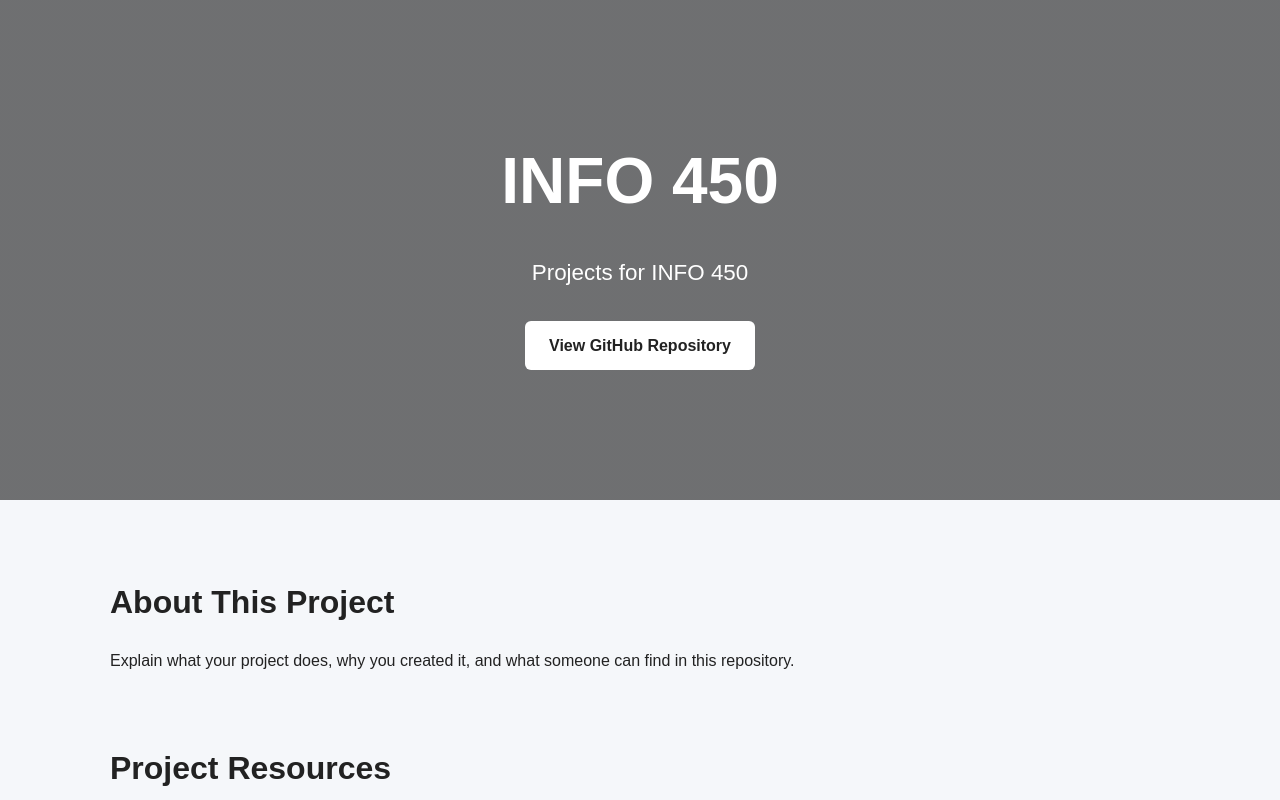
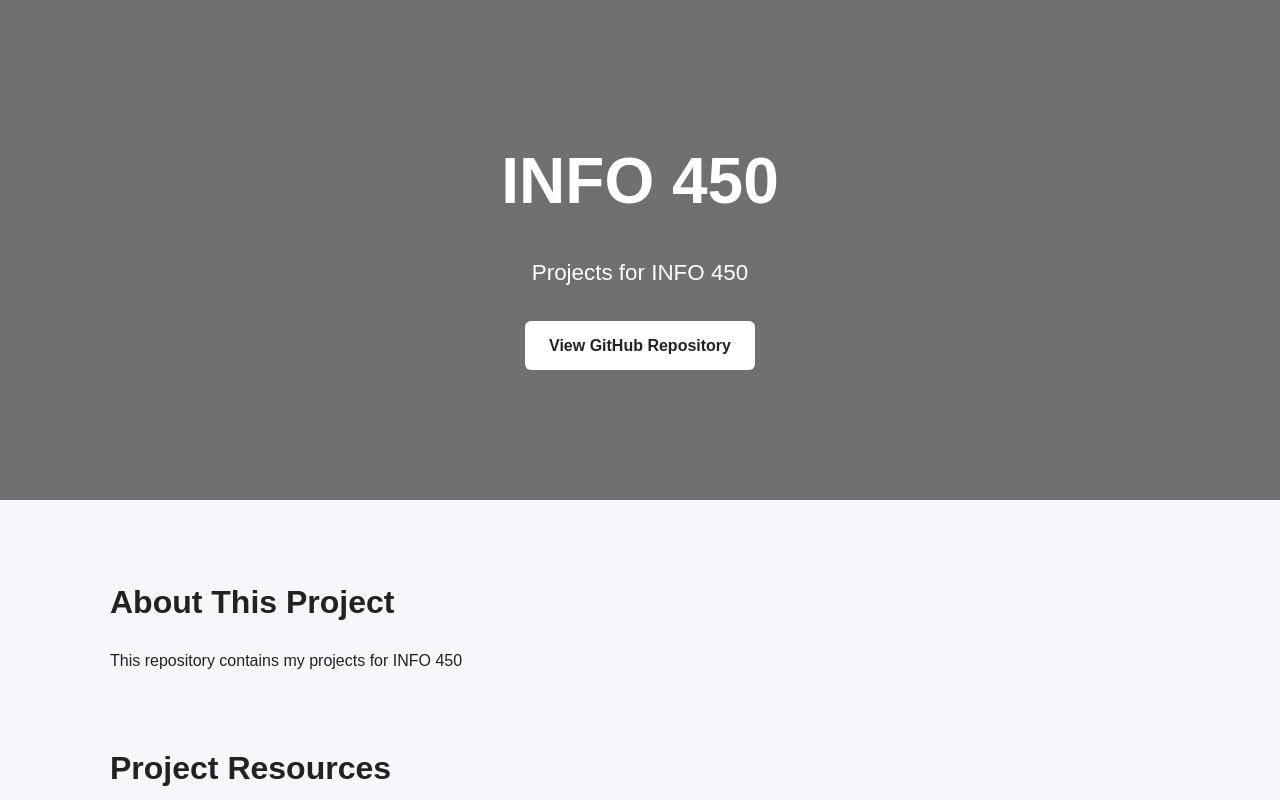
Before and after one commit to humza151/INFO-450, a plain HTML site: page index.html in a window 1280 px wide. Shown: the top 800 px of the page. Drawn offline with Linux system fonts and the light colour scheme.

Commit message:
Update index.html

```diff
--- a/index.html
+++ b/index.html
@@ -49,8 +49,7 @@
             <h2>About This Project</h2>
 
             <p>
-                Explain what your project does, why you created it,
-                and what someone can find in this repository.
+                This repository contains my projects for INFO 450
             </p>
 
         </section>
```
